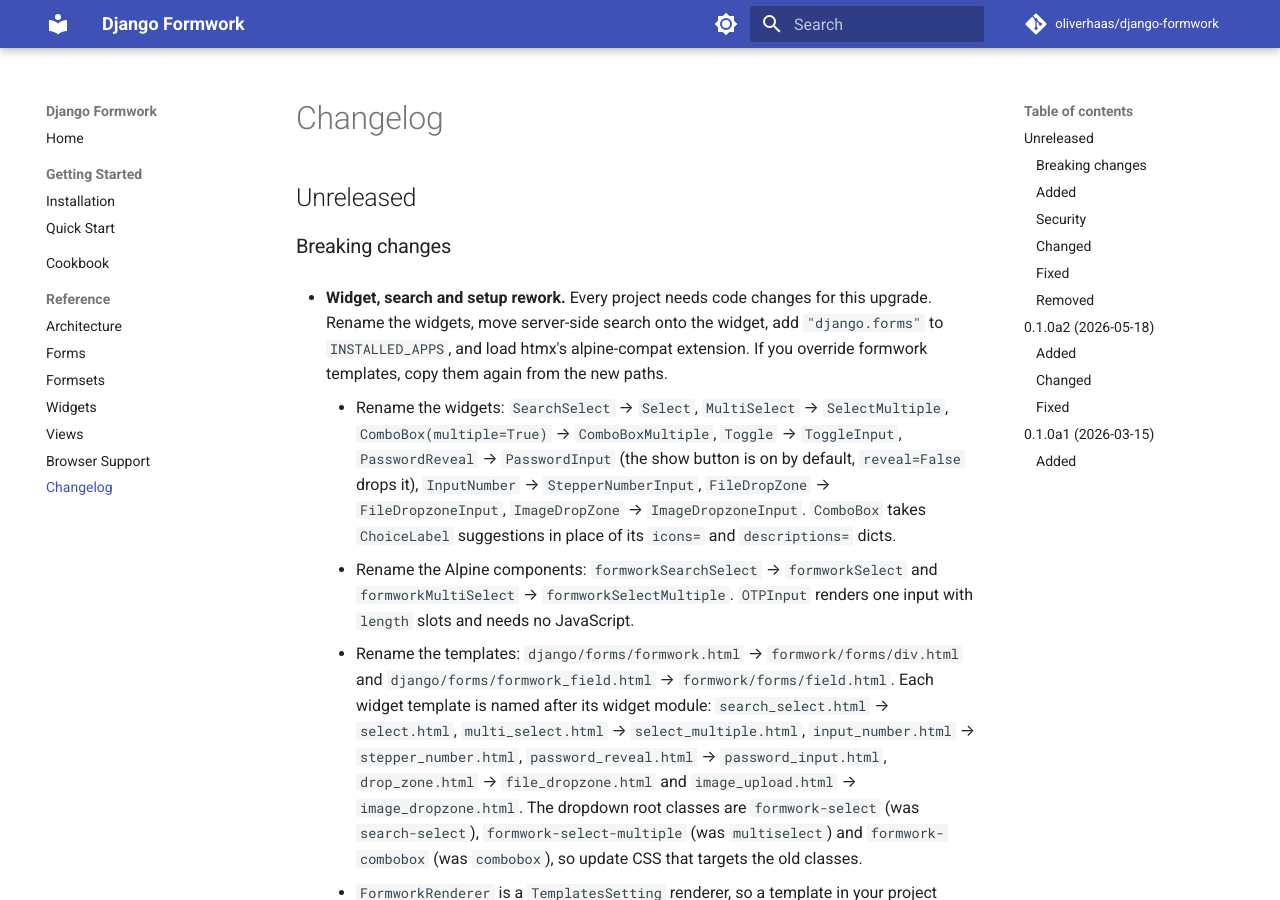
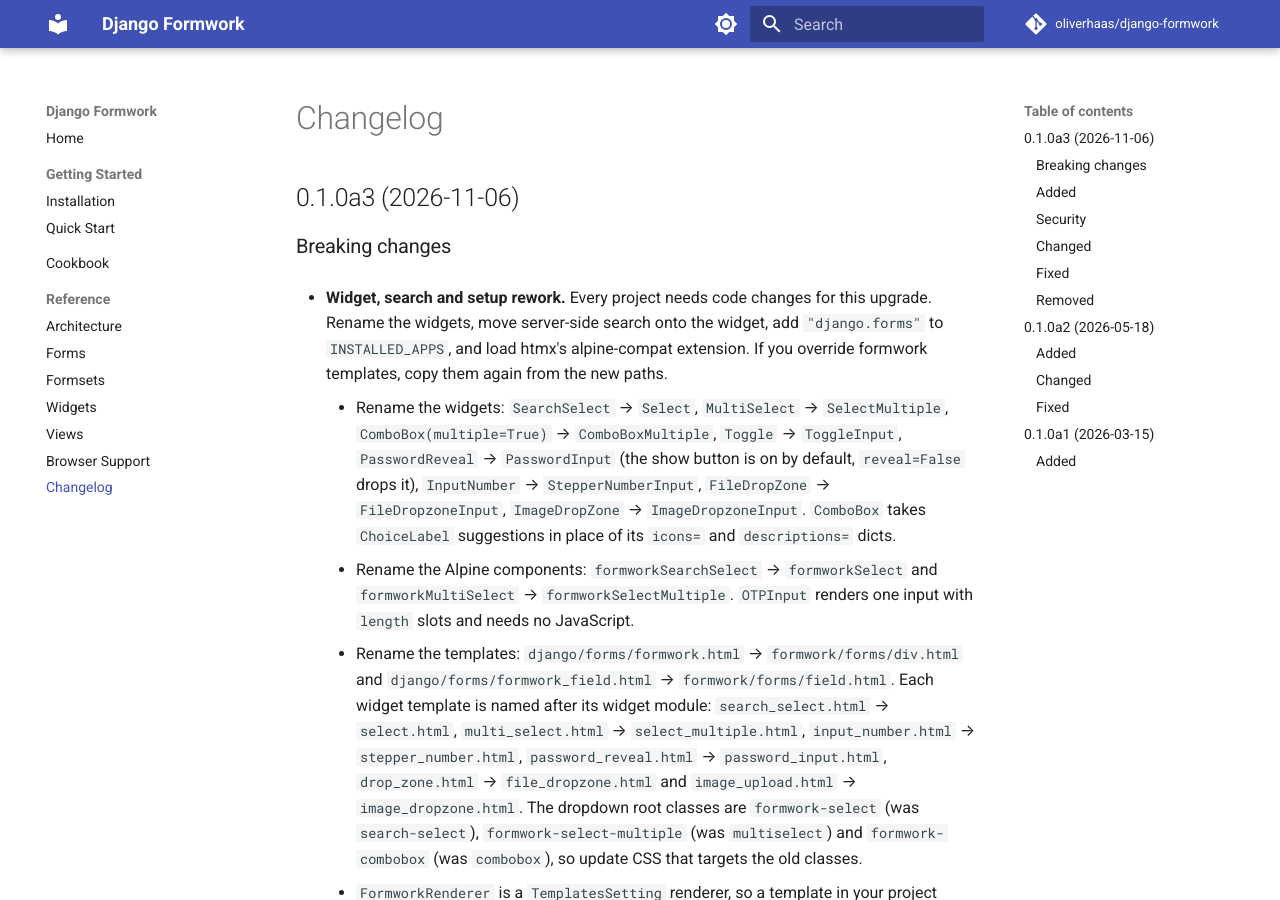
Before and after one commit to oliverhaas/django-formwork, an MkDocs documentation site: the page built from docs/reference/changelog.md, in a window 1280 px wide and 900 px high. Built offline with MkDocs 1.6.1 and Material for MkDocs 9.7.7, drawn with Linux system fonts in a browser that asks for light colours; comment, search, counter and statistics services are not loaded; the version menu is left out.

Commit message:
chore: release 0.1.0a3

```diff
--- a/docs/reference/changelog.md
+++ b/docs/reference/changelog.md
@@ -1,6 +1,6 @@
 # Changelog
 
-## Unreleased
+## 0.1.0a3 (2026-11-06)
 
 ### Breaking changes
 
--- a/pyproject.toml
+++ b/pyproject.toml
@@ -1,6 +1,6 @@
 [project]
 name = "django-formwork"
-version = "0.1.0a2"
+version = "0.1.0a3"
 description = "An opinionated UI framework for Django, built on Django forms"
 readme = "README.md"
 license = "BSD-3-Clause"
```
Also changed, not shown: 2 other files.
